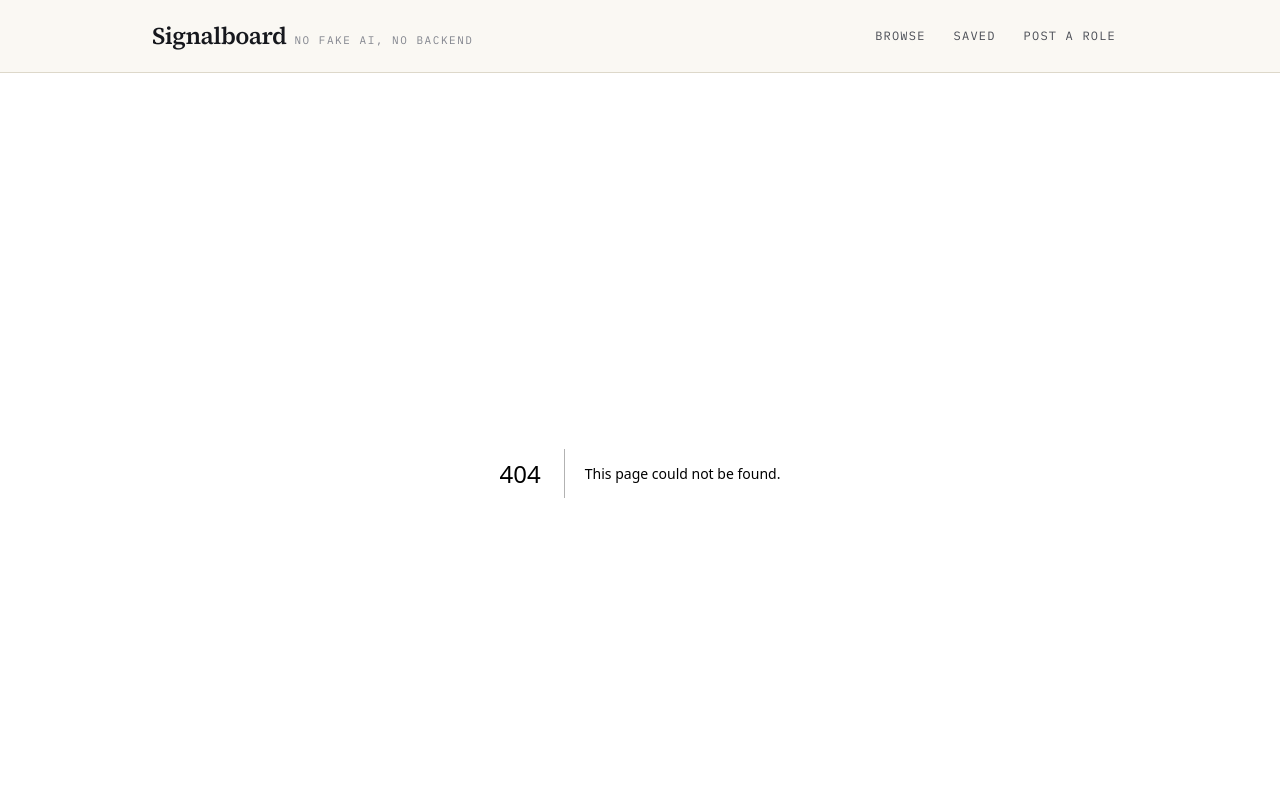
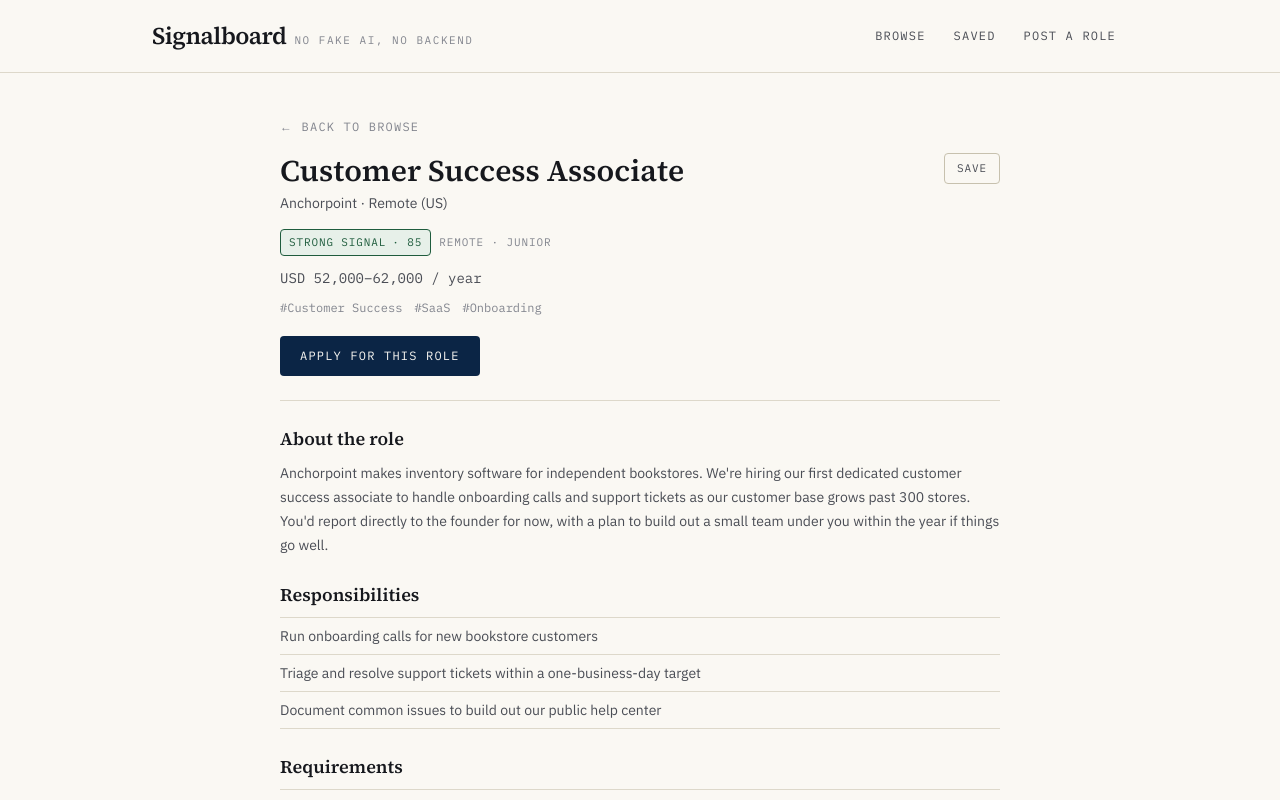
Before and after one commit to hanish-8880/Job_board, a Next.js app: page /jobs/anchorpoint-customer-success in a window 1280 px wide. Before the commit this address had no page. Shown: the top 800 px of the page. Built offline with nearby package versions, Linux system fonts and the light colour scheme.

Commit message:
feat: add job detail page with Signal Score, red flags, and apply flow
Shows the full Signal Score breakdown and the red-flag banner (with
quoted evidence) when applicable, plus the local apply/save actions.
Falls back to a real "listing not found" state with a way back, rather
than a dead end.

```diff
--- /dev/null
+++ b/app/jobs/[id]/page.tsx
@@ -0,0 +1,145 @@
+"use client";
+
+import { useMemo, useSyncExternalStore } from "react";
+import Link from "next/link";
+import { useParams } from "next/navigation";
+import {
+  EMPTY_JOBS,
+  getPostedJobsSnapshot,
+  mergeWithSeedJobs,
+  subscribePostedJobs,
+} from "@/lib/storage";
+import { computeSignal } from "@/lib/signal";
+import { detectRedFlags } from "@/lib/redflags";
+import SignalBadge from "@/components/SignalBadge";
+import SignalBreakdown from "@/components/SignalBreakdown";
+import RedFlagBanner from "@/components/RedFlagBanner";
+import SaveButton from "@/components/SaveButton";
+import ApplyPanel from "@/components/ApplyPanel";
+import EmptyState from "@/components/EmptyState";
+
+export default function JobDetailPage() {
+  const params = useParams<{ id: string }>();
+  const postedJobs = useSyncExternalStore(
+    subscribePostedJobs,
+    getPostedJobsSnapshot,
+    () => EMPTY_JOBS
+  );
+  const allJobs = useMemo(() => mergeWithSeedJobs(postedJobs), [postedJobs]);
+  const job = allJobs.find((candidate) => candidate.id === params.id);
+
+  if (!job) {
+    return (
+      <div className="mx-auto max-w-3xl px-4 py-10 sm:px-6">
+        <EmptyState
+          title="Listing not found"
+          message="This role may have been removed, or the link is incorrect."
+        />
+        <div className="mt-6">
+          <Link
+            href="/"
+            className="font-mono text-xs uppercase tracking-[0.1em] text-navy underline"
+          >
+            ← Back to Browse
+          </Link>
+        </div>
+      </div>
+    );
+  }
+
+  const signal = computeSignal(job);
+  const flags = detectRedFlags(job);
+  const salaryLabel =
+    job.salaryMin !== null && job.salaryMax !== null
+      ? `${job.currency} ${job.salaryMin.toLocaleString("en-US")}–${job.salaryMax.toLocaleString("en-US")} / year`
+      : "Salary not disclosed";
+
+  return (
+    <div className="mx-auto max-w-3xl px-4 py-10 sm:px-6">
+      <Link
+        href="/"
+        className="font-mono text-xs uppercase tracking-[0.1em] text-ink-faint hover:text-navy"
+      >
+        ← Back to Browse
+      </Link>
+
+      <div className="mt-4 border-b border-rule pb-6">
+        <div className="flex items-start justify-between gap-4">
+          <div>
+            <h1 className="font-serif text-3xl font-semibold text-ink">
+              {job.title}
+            </h1>
+            <p className="mt-1 text-sm text-ink-soft">
+              {job.company} · {job.location}
+            </p>
+          </div>
+          <SaveButton jobId={job.id} />
+        </div>
+
+        <div className="mt-4 flex flex-wrap items-center gap-2">
+          <SignalBadge score={signal.score} tier={signal.tier} />
+          <span className="font-mono text-[11px] uppercase tracking-[0.08em] text-ink-faint">
+            {job.mode} · {job.level}
+          </span>
+        </div>
+
+        <p className="mt-3 font-mono text-sm tabular-nums text-ink-soft">
+          {salaryLabel}
+        </p>
+
+        <div className="mt-3 flex flex-wrap gap-x-3 gap-y-1">
+          {job.tags.map((tag) => (
+            <span key={tag} className="font-mono text-xs text-ink-faint">
+              #{tag}
+            </span>
+          ))}
+        </div>
+
+        <div className="mt-5">
+          <ApplyPanel jobId={job.id} company={job.company} />
+        </div>
+      </div>
+
+      {flags.length > 0 && (
+        <div className="mt-6">
+          <RedFlagBanner flags={flags} />
+        </div>
+      )}
+
+      <section className="mt-6">
+        <h2 className="font-serif text-lg font-semibold text-ink">About the role</h2>
+        <p className="mt-2 whitespace-pre-line text-sm leading-6 text-ink-soft">
+          {job.description}
+        </p>
+      </section>
+
+      <section className="mt-6">
+        <h2 className="font-serif text-lg font-semibold text-ink">
+          Responsibilities
+        </h2>
+        <ul className="mt-2 divide-y divide-rule border-y border-rule">
+          {job.responsibilities.map((item) => (
+            <li key={item} className="py-2 text-sm text-ink-soft">
+              {item}
+            </li>
+          ))}
+        </ul>
+      </section>
+
+      <section className="mt-6">
+        <h2 className="font-serif text-lg font-semibold text-ink">Requirements</h2>
+        <ul className="mt-2 divide-y divide-rule border-y border-rule">
+          {job.requirements.map((item) => (
+            <li key={item} className="py-2 text-sm text-ink-soft">
+              {item}
+            </li>
+          ))}
+        </ul>
+      </section>
+
+      <section className="mt-8 mb-4">
+        <SignalBreakdown result={signal} />
+      </section>
+    </div>
+  );
+}
```
